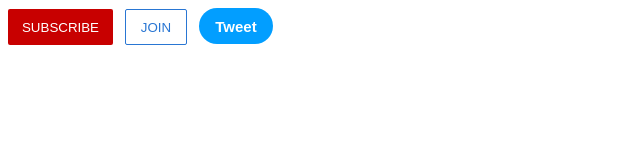
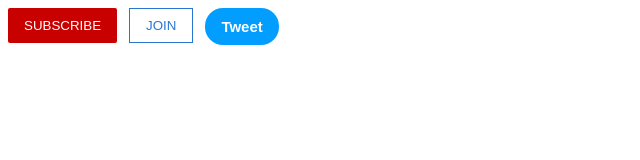
Before and after one commit to mairitikk/frontend-roadmap, a plain HTML site: page HTML_examples/buttons.html in a window 1280 px wide. Shown: the full height of the page, 0-640 px from the left. Drawn offline with Linux system fonts and the light colour scheme.

Commit message:
addin padding

```diff
--- a/HTML_examples/buttons.html
+++ b/HTML_examples/buttons.html
@@ -10,12 +10,15 @@
     background-color: rgba(200, 0, 0);
     color: white;
     border: none;
-    height: 36px;
-    width:  105px;
+    padding-top: 10px;
+    padding-bottom: 10px;
     border-radius: 2px;
+    padding-left: 16px;
+    padding-right: 16px;
     cursor: pointer;
     margin-right: 8px;
     transition: opacity 0.15s;
+    vertical-align: top;
 }
 .subscribe-button:hover{
     opacity: 0.8;
@@ -31,9 +34,10 @@
     border-style: solid;
     border-width: 1px;
     color:rgb(41, 118, 211);
-    height: 36px;
-    width: 62px;
-    border-radius: 2px;
+    padding-top: 9px;
+    padding-bottom: 9px;
+    padding-left: 16px;
+    padding-right: 16px;
     cursor: pointer;
     transition: background-color 0.15s, color 0.15s;
 
@@ -50,14 +54,17 @@
     background-color: rgb(2, 158,255);
     color: white;
     border: none;
-    height: 36px;
-    width: 74px;
+   padding-left: 16px;
+    padding-right:16px;
+    padding-top: 10px;
+    padding-bottom: 10px;
     border-radius: 18px;
     font-weight: bold;
     font-size: 15px;
     cursor: pointer;
     margin-left: 8px;
     transition: box-shadow 0.15s;
+    vertical-align: top;
 
 }
 .tweet-button:hover{
@@ -71,7 +78,7 @@
 
 
     <button class="subscribe-button" >SUBSCRIBE</button>
-    <button class="join-button">JOIN</button>
+    <button class="join-button">JOIN </button>
     <button class="tweet-button">Tweet</button>
 
 </body>
```
